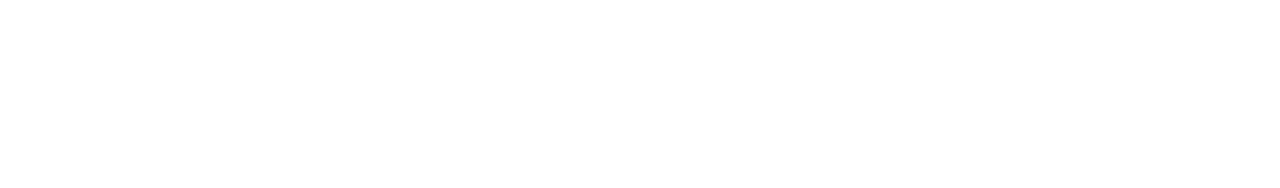
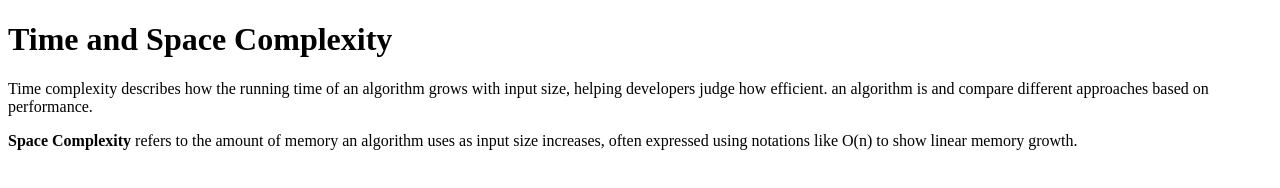
Before and after one commit to acciojob/time-and-space-complexity-itspramodrana1, a website: page main.html in a window 1280 px wide. Drawn offline with Linux system fonts and the light colour scheme.

Commit message:
created a submission

```diff
--- a/main.html
+++ b/main.html
@@ -1,16 +1,18 @@
 <!DOCTYPE html>
 
-<html>
-
+<!DOCTYPE html>
+<html lang="en">
 <head>
-	<link rel="stylesheet" href="styles.css">
+    <meta charset="UTF-8">
+    <title>Time and Space Complexity</title>
 </head>
-
 <body>
-	<!-- the entire body must be written by student -->
-    <script type="text/javascript" src="./script.js">
-</script>
-
+    <h1>Time and Space Complexity</h1>
+    <p>
+        Time complexity describes how the running time of an algorithm grows with input size, helping developers judge how efficient. an algorithm is and compare different approaches based on performance.
+    </p>
+    <p>
+        <b>Space Complexity</b> refers to the amount of memory an algorithm uses as input size increases, often expressed using notations like O(n) to show linear memory growth.
+    </p>
 </body>
-
 </html>
```
